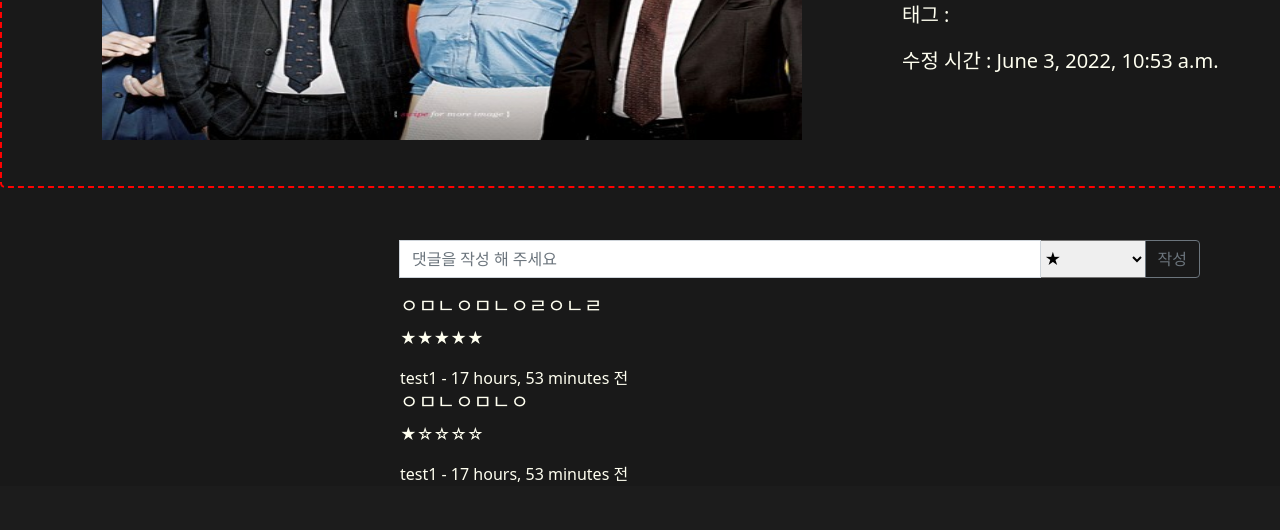
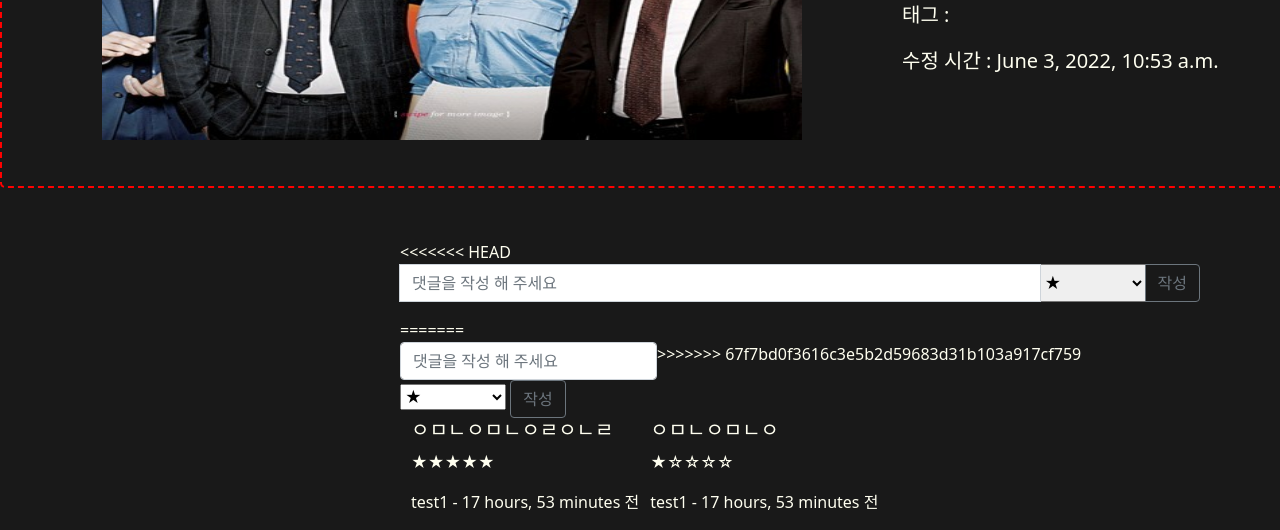
Before and after one commit to hobingyo/drama_recommend, a Django app: page /article/5 in a window 1280 px wide; the page is wider, and only the part inside the window is pictured. Shown: the part 712-1242 px from the top of that part. Before the commit the page ends 1194 px from the top of that part, so only its background shows below. Run offline with Django 4.2, Linux system fonts and the light colour scheme; a user stored in the database is signed in; data comes from the database, SQL or seed files in the repository.

```diff
--- a/article/views.py
+++ b/article/views.py
@@ -49,7 +49,6 @@ def write_comment(request, id):
     if request.method == 'POST':
         current_tweet = ArticleModel.objects.get(id=id)
         user = request.user
-
         my_comment = ArticleComment()
         my_comment.author = user
         my_comment.comment = request.POST.get('comment', '')
--- a/templates/article/article_detail.html
+++ b/templates/article/article_detail.html
@@ -149,6 +149,7 @@
         </div>
     </div>
     <div class="comment">
+<<<<<<< HEAD
         <div class="comment-input input-group mb-3" action="/article/comment/{{ article.id }}" method="post">
             {% csrf_token %}
             <input type="text" class="form-control" id='comment' name='comment' placeholder="댓글을 작성 해 주세요"/>
@@ -162,6 +163,22 @@
             <button class="btn btn-outline-secondary" type="submit">작성</button>
         </div>
         <div class="comment-list">
+=======
+        <div class="input-group mb-3">
+            <form action="/article/comment/{{ article.id }}" method="post">
+                {% csrf_token %}
+                <input type="text" class="form-control" id='comment' name='comment' placeholder="댓글을 작성 해 주세요"/>
+                <select name="rating" id="rating">
+                    <option value="1">★</option>
+                    <option value="2">★★</option>
+                    <option value="3">★★★</option>
+                    <option value="4">★★★★</option>
+                    <option value="5">★★★★★</option>
+                </select>
+                <button class="btn btn-outline-secondary" type="submit">작성</button>
+            </form>
+
+>>>>>>> 67f7bd0f3616c3e5b2d59683d31b103a917cf759
             {% for cm in comment %}
                 <div class="row">
                     <div class="col-md-12">
```
